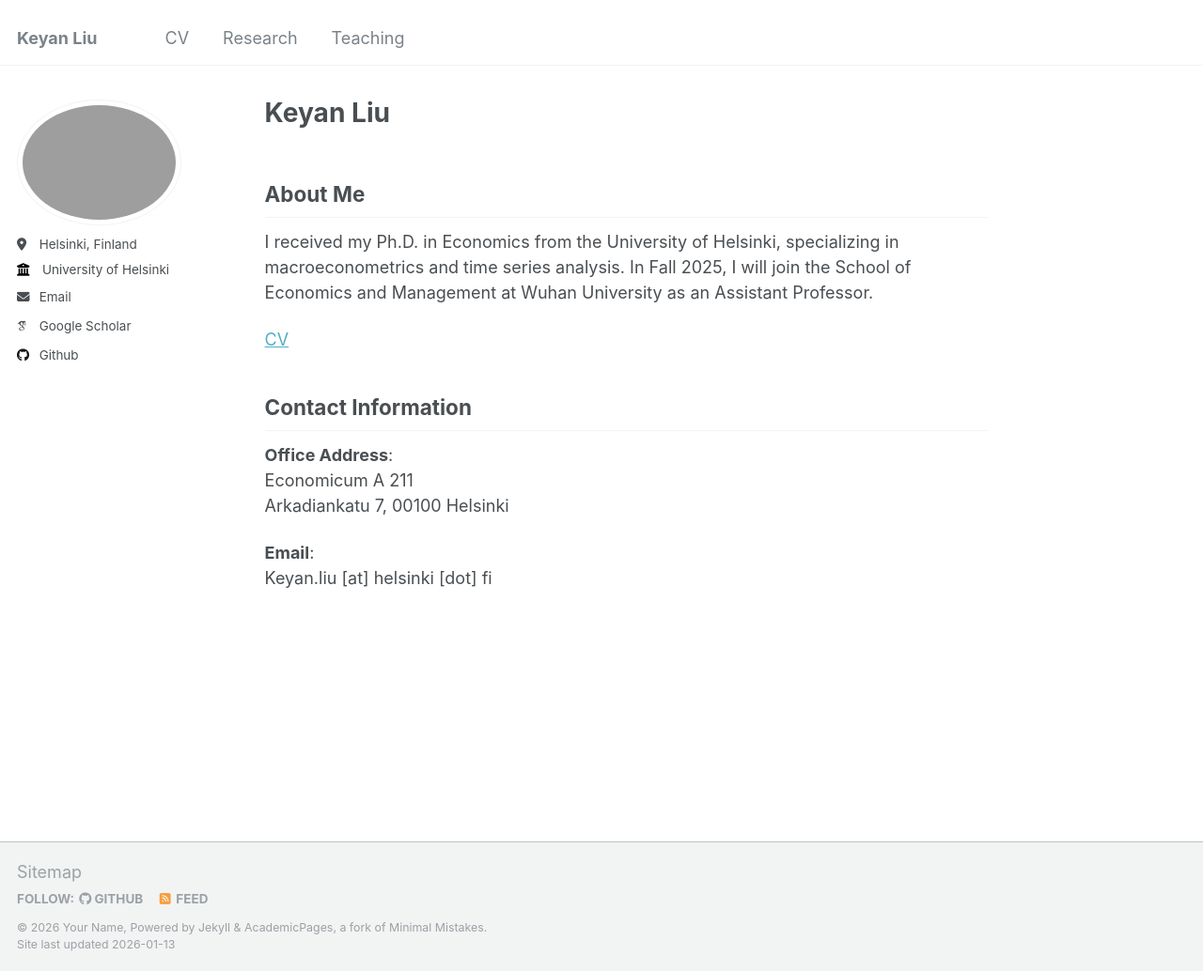
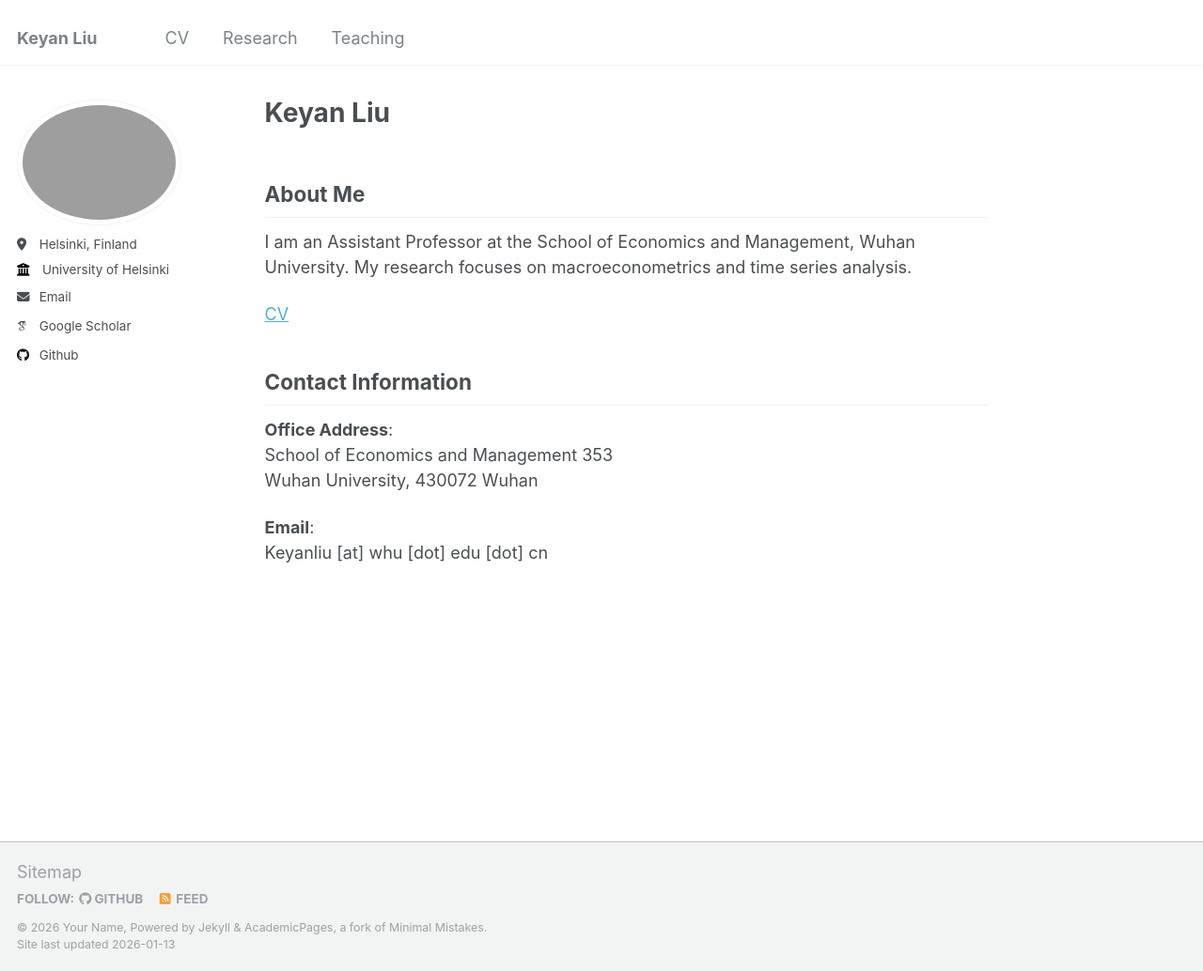
Before and after one commit to keyanliu1/keyanliu1.github.io, a Jekyll site: the page built from _pages/about.md, in a window 1280 px wide and 1034 px high. Shown: the whole window at 94% size. Built offline with Jekyll 4.4.1, drawn with Linux system fonts in a browser that asks for light colours; some web fonts are replaced.

Commit message:
Update about.md

```diff
--- a/_pages/about.md
+++ b/_pages/about.md
@@ -15,15 +15,15 @@ output:
 
 ## About Me
 
-I received my Ph.D. in Economics from the University of Helsinki, specializing in macroeconometrics and time series analysis. In Fall 2025, I will join the School of Economics and Management at Wuhan University as an Assistant Professor.
+I am an Assistant Professor at the School of Economics and Management, Wuhan University. My research focuses on macroeconometrics and time series analysis.
 
 [CV](http://keyanliu1.github.io/files/cv7.pdf)  <!-- This is the link to your CV -->
 
 ## Contact Information
 
 **Office Address**:
-Economicum A 211
-Arkadiankatu 7, 00100 Helsinki
+School of Economics and Management 353
+Wuhan University, 430072 Wuhan
 
 **Email**:
-Keyan.liu [at] helsinki [dot] fi
+Keyanliu [at] whu [dot] edu [dot] cn
```
